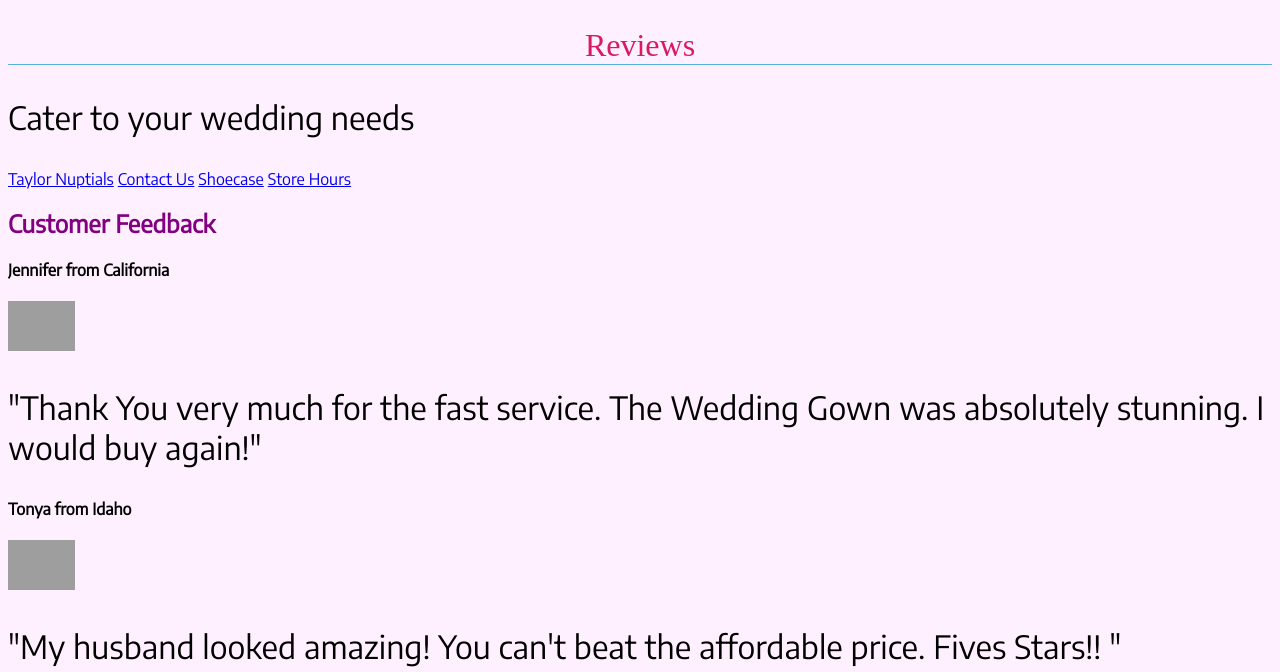
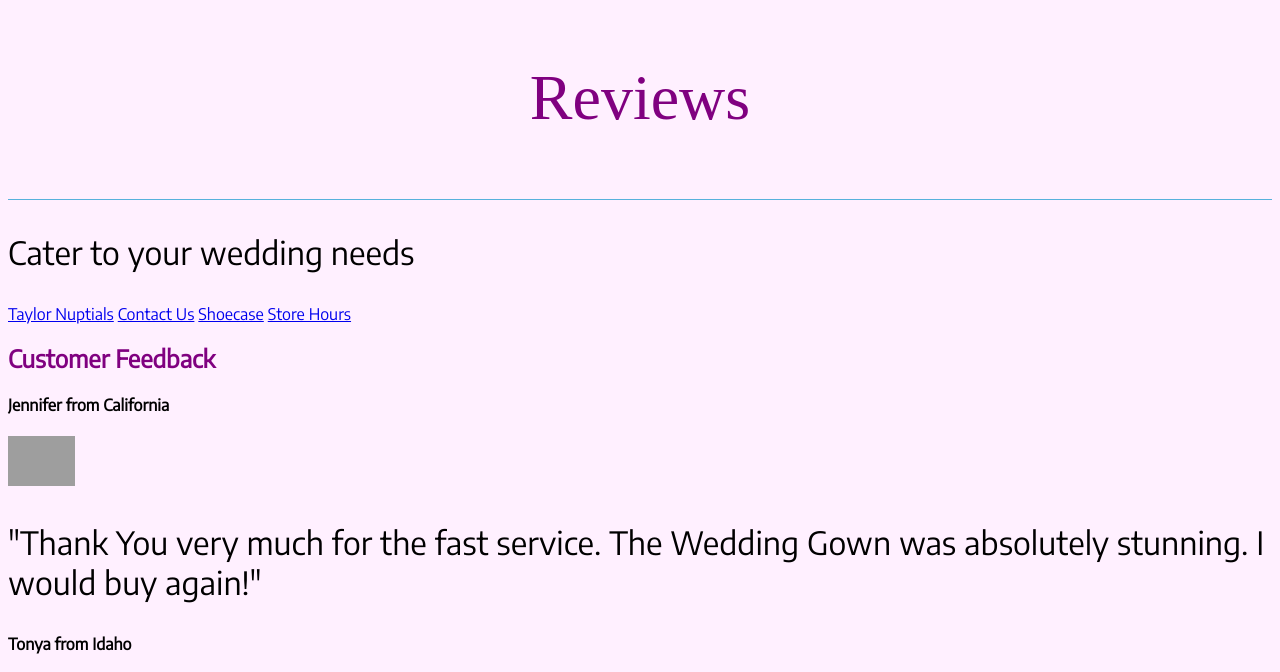
Before and after one commit to collettestahlfrancisco/taylornuptials, a plain HTML site: page reviews/index.html in a window 1280 px wide. Shown: the part 128-800 px from the top of the page. Drawn offline with Linux system fonts and the light colour scheme; grey boxes are pictures that could not be loaded.

Commit message:
Update index.html

```diff
--- a/reviews/index.html
+++ b/reviews/index.html
@@ -19,7 +19,7 @@
 <body>
 <header>
   <a href="https://collettestahlfrancisco.github.io/taylornuptials/main/index.html"><img src="https://i.ibb.co/zmw35sH/taylor-nuptials.png" width="150" alt="Site Logo"></a>
-  <h1>Reviews</h1>
+  <h1><p style="color: purple; font-size: 200%">Reviews</p></h1>
   <p>Cater to your wedding needs</p>
 </header>
 
```
